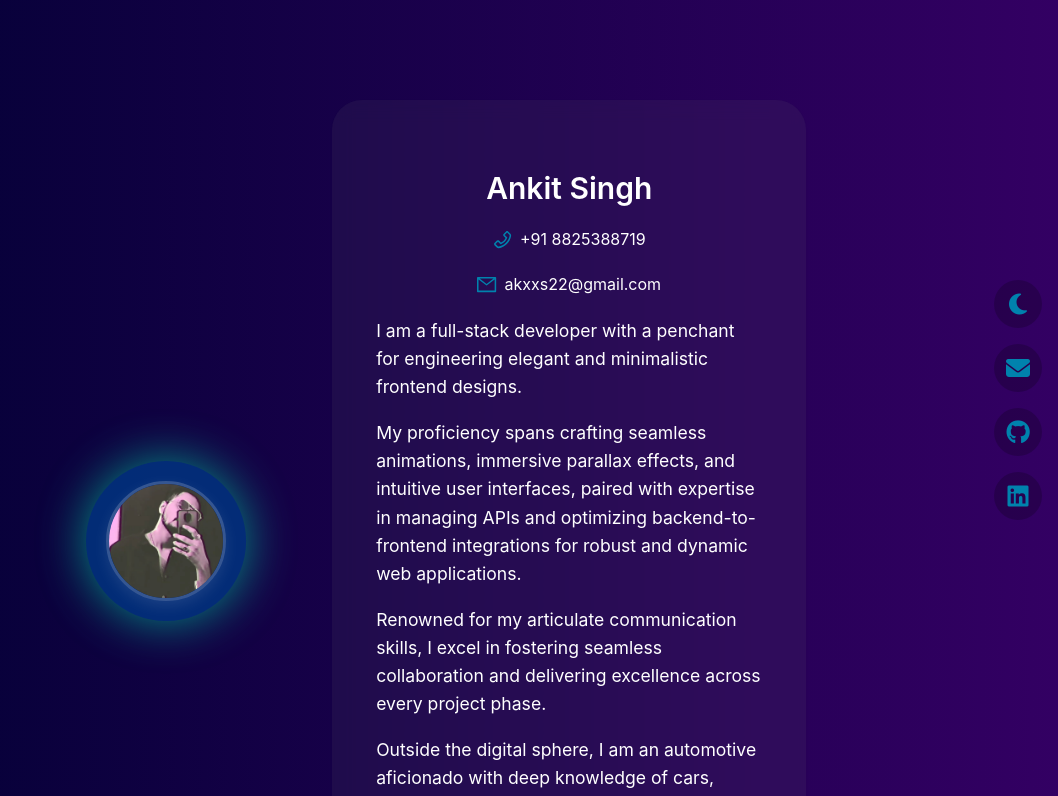
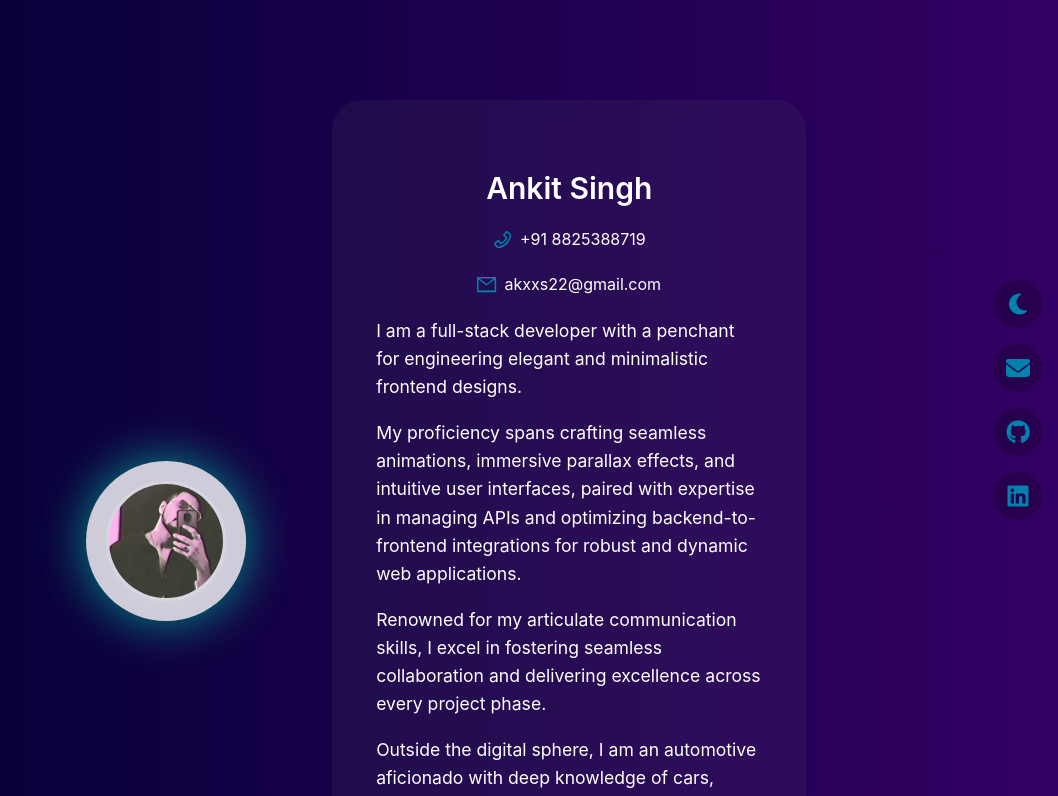
Before and after one commit to ankitsingh11411/port_frontend, a React (Vite) app: page / in a window 1280 px wide. Shown: the top 796 px of the page, without its empty margins (222-1280 px from the left). Built offline with nearby package versions, Linux system fonts and the light colour scheme.

Commit message:
style changes

```diff
--- a/src/components/SkillsCarousel.module.css
+++ b/src/components/SkillsCarousel.module.css
@@ -4,6 +4,7 @@
   white-space: nowrap;
   position: relative;
   background: var(--desc-back);
+  transition: background 0.3s ease-in-out;
   border-radius: 20px;
   padding: 15px 0;
 }
@@ -26,6 +27,7 @@
   font-weight: 600;
   padding: 10px 20px;
   color: var(--text-color);
+  transition: color 0.3s ease-in-out;
   display: inline-block;
   white-space: nowrap;
 }
--- a/src/index.css
+++ b/src/index.css
@@ -2,7 +2,7 @@ html[data-theme='dark'] {
   --desc-text: rgb(255, 255, 255);
   --desc-back: rgba(121, 121, 121, 0.1);
   --primary-bg: #0a192f;
-  --secondary-bg: #003785;
+  --secondary-bg: #ffffff;
   --secondary-bg2: #00b899;
   --accent-color: rgb(226, 0, 0);
   --icon-col: rgb(0, 130, 173);
```
